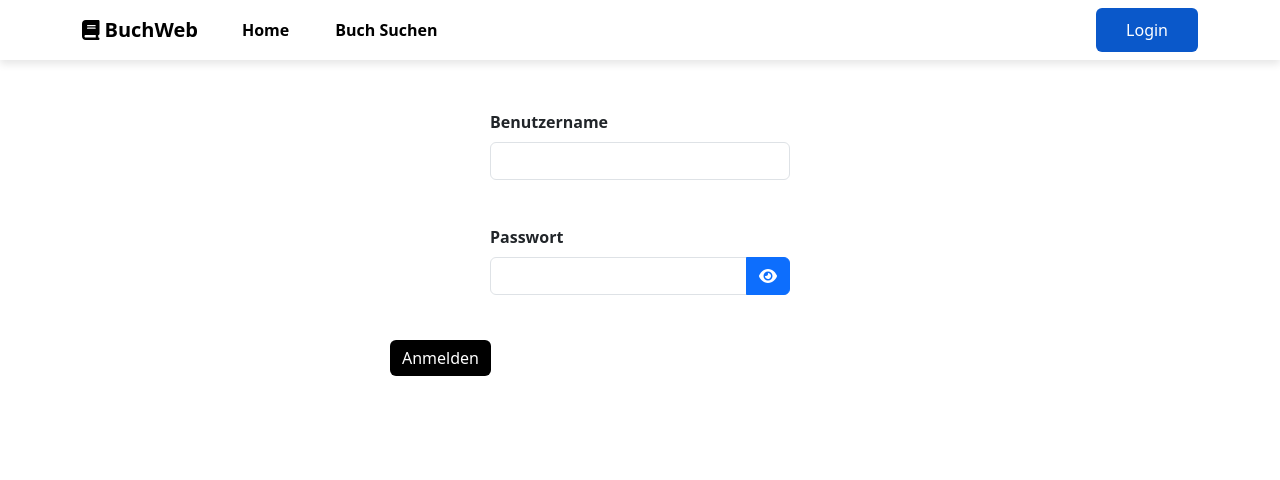
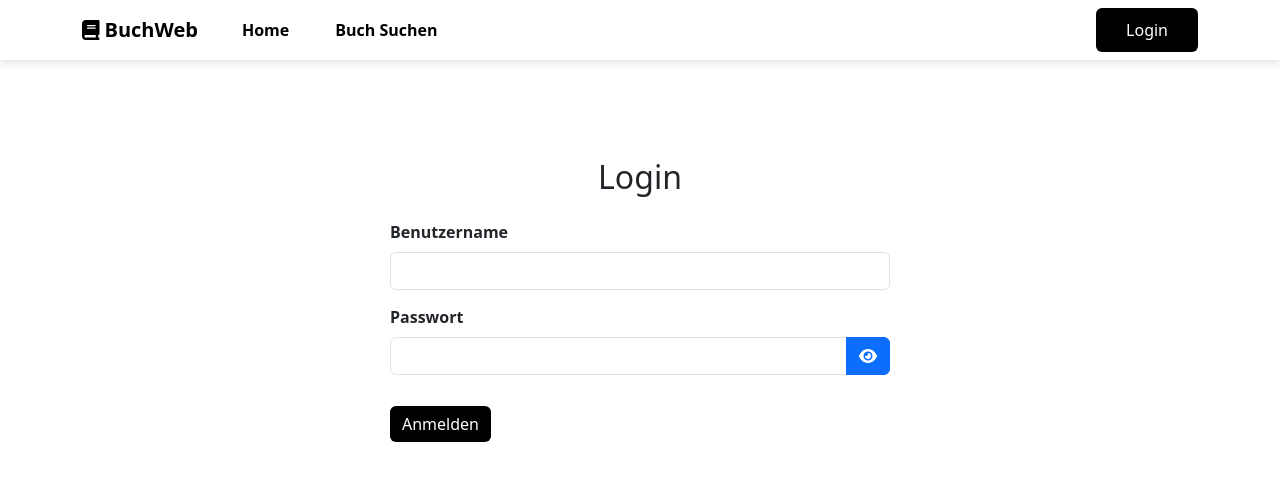
Before and after one commit to Atomfried13/swe_abgabe_2_webserver, a React (Vite) app: page /Login in a window 1280 px wide. Shown: the top 480 px of the page. Built offline with nearby package versions, Linux system fonts and the light colour scheme.

Commit message:
style: Login Formular überarbeitet

```diff
--- a/src/pages/Login/Login.css
+++ b/src/pages/Login/Login.css
@@ -1,36 +1,12 @@
-.form-container {
-    display: flex;
-    justify-content: center;
-    align-items: center;
-  }
-
-.eingabe-benutzername-form {
-    width: 300px;
-}
-
-.eingabe-passwort-form {
-    width: 300px;
-    margin-top: 30px;
-}
-
-.eingabe-benutzername-form label,
-.eingabe-passwort-form label {
-  font-weight: bold;
-}
-
 .anmelden-btn {
     background-color: black;
     border: none;
 }
 
 .anmelden-btn:hover {
-    background-color: #00c27b;
+    background-color: blue;
 }
 
-.button-container {
-    margin-top: 30px;
-  }
-
-  .hidden {
+.hidden {
     display: none;
-  }
+}
--- a/src/pages/Login/Login.tsx
+++ b/src/pages/Login/Login.tsx
@@ -37,8 +37,9 @@ export function Login() {
 	};
 
 	return (
-		<div className="form-container">
+		<div className="d-flex flex-column align-items-center mt-5">
 			<Form className={formVisible ? '' : 'hidden'}>
+				<h2 className="text-center mb-4">Login</h2>
 				<Form.Group className="eingabe-benutzername-form">
 					<Form.Label htmlFor="EingabeBenutzername">
 						Benutzername
@@ -57,7 +58,9 @@ export function Login() {
 							type={showPassword ? 'text' : 'password'}
 							id="EingabePasswort"
 							value={password}
-							onChange={(event) => setPassword(event.target.value)}
+							onChange={(event) =>
+								setPassword(event.target.value)
+							}
 						/>
 						<Button onClick={() => setShowPassword(!showPassword)}>
 							{showPassword ? (
@@ -68,7 +71,7 @@ export function Login() {
 						</Button>
 					</InputGroup>
 				</Form.Group>
-				<div className="button-container">
+				<div className="mt-3">
 					<Button className="anmelden-btn" onClick={handleLogin}>
 						{loading ? 'Lädt...' : 'Anmelden'}
 					</Button>
--- a/src/pages/Navigation/LoggedOutNavbar/navbar.css
+++ b/src/pages/Navigation/LoggedOutNavbar/navbar.css
@@ -25,11 +25,11 @@
 }
 
 .login-btn {
-    background-color: black;
+    background-color: black !important;
     padding: 10px 30px;
     border: none;
 }
 
 .login-btn:hover {
-    background-color: #00c27b;
+    background-color: blue !important;
 }
```
